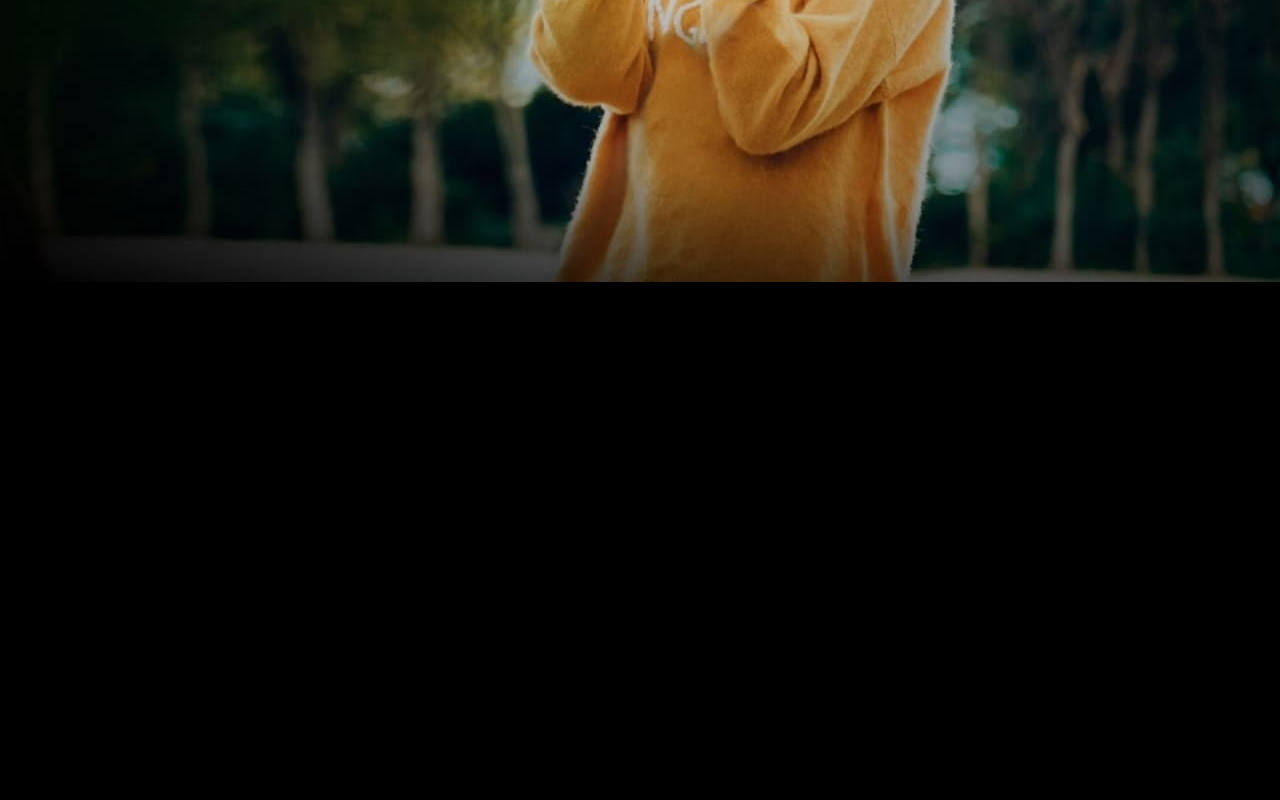
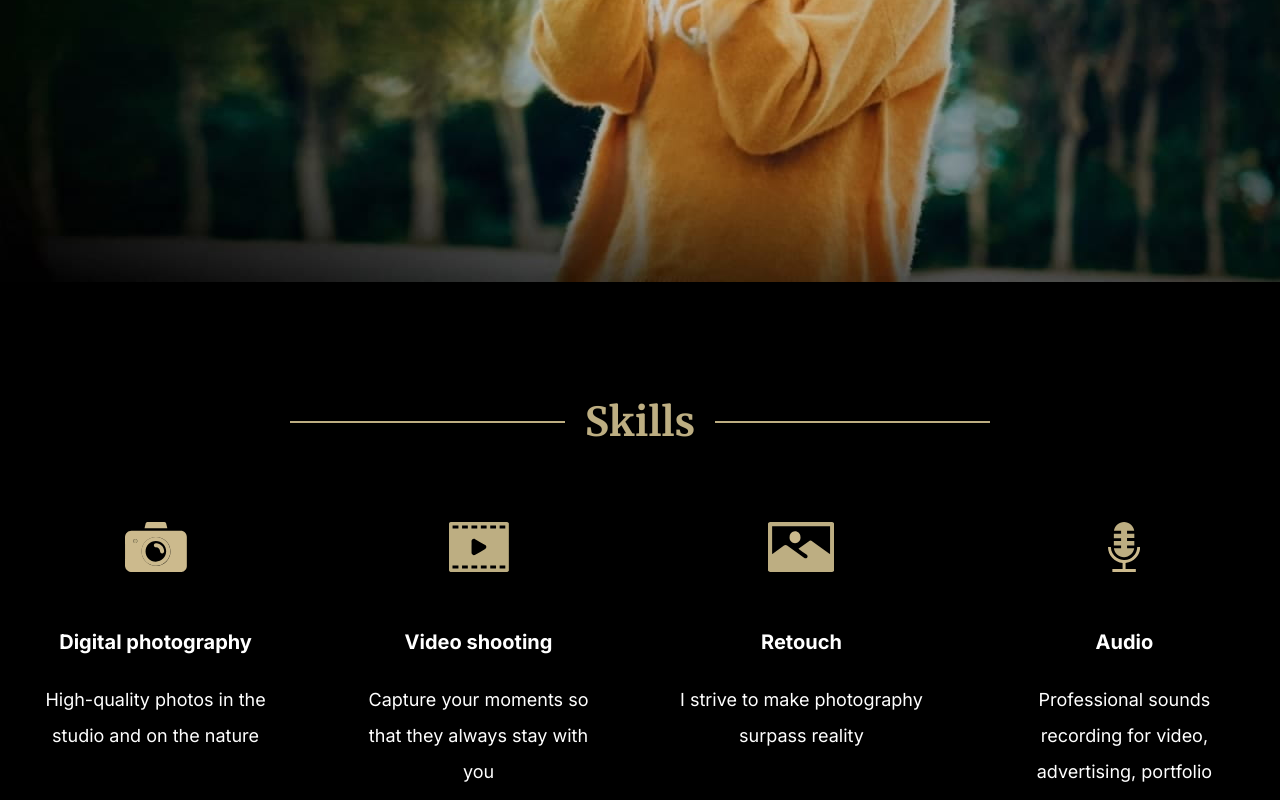
Before and after one commit to PonkinDmitrij/frontend-study, a website built with Parcel: page portfolio/src/index.html in a window 1280 px wide. Shown: the part 628-1428 px from the top of the page. Before the commit the page ends 910 px from the top, so only its background shows below. Built offline with nearby package versions, Linux system fonts and the light colour scheme.

Commit message:
feat: add skills

```diff
--- a/portfolio/src/index.html
+++ b/portfolio/src/index.html
@@ -73,6 +73,34 @@
             </div>
           </div>
         </section>
+
+        <section class="skills">
+          <div class="container">
+            <h2 class="custom-heading skills__title">Skills</h2>
+
+            <ul class="skills__list">
+              <li class="skill skill--photography skills__item">
+                <h3 class="skill__title">Digital photography</h3>
+                <p class="skill__desc">High-quality photos in the studio and on the nature</p>
+              </li>
+
+              <li class="skill skill--video skills__item">
+                <h3 class="skill__title">Video shooting</h3>
+                <p class="skill__desc">Capture your moments so that they always stay with you</p>
+              </li>
+
+              <li class="skill skill--retouch skills__item">
+                <h3 class="skill__title">Retouch</h3>
+                <p class="skill__desc">I strive to make photography surpass reality</p>
+              </li>
+
+              <li class="skill skill--audio skills__item">
+                <h3 class="skill__title">Audio</h3>
+                <p class="skill__desc">Professional sounds recording for video, advertising, portfolio</p>
+              </li>
+            </ul>
+          </div>
+        </section>
       </main>
       <div class="page__footer-wrapper"></div>
     </div>
--- /dev/null
+++ b/portfolio/src/scss/blocks/skills.scss
@@ -0,0 +1,65 @@
+.skills {
+  padding-top: 100px;
+  text-align: center;
+
+  &__title {
+    margin-bottom: 60px;
+  }
+
+  &__list {
+    display: flex;
+    flex-wrap: wrap;
+    justify-content: space-between;
+    margin: 0;
+    padding: 0;
+    list-style: none;
+  }
+
+  &__item {
+    flex: 0 0 22.86%;
+  }
+}
+
+.skill {
+  position: relative;
+  padding: 100px 20px 10px;
+
+  &::before {
+    content: '';
+    position: absolute;
+    top: 0;
+    left: 50%;
+    margin-left: -33px;
+    width: 66px;
+    height: 50px;
+    background: transparent center / contain no-repeat;
+  }
+
+  &__title {
+    margin: 0;
+    margin-bottom: 20px;
+    font: inherit;
+    font-weight: 700;
+  }
+
+  &__desc {
+    margin: 0;
+    font-size: 18px;
+  }
+
+  &--photography::before {
+    background-image: url(../img/bg/icon-camera.svg);
+  }
+
+  &--video::before {
+    background-image: url(../img/bg/icon-video.svg);
+  }
+
+  &--retouch::before {
+    background-image: url(../img/bg/icon-image.svg);
+  }
+
+  &--audio::before {
+    background-image: url(../img/bg/icon-mic.svg);
+  }
+}
--- a/portfolio/src/scss/style.scss
+++ b/portfolio/src/scss/style.scss
@@ -11,3 +11,4 @@
 @import './blocks/btn.scss';
 @import './blocks/hero.scss';
 @import './blocks/custom-heading.scss';
+@import './blocks/skills.scss';
```
Also changed, not shown: portfolio/src/img/bg/icon-camera.svg (added), portfolio/src/img/bg/icon-image.svg (added), portfolio/src/img/bg/icon-mic.svg (added), portfolio/src/img/bg/icon-video.svg (added).
